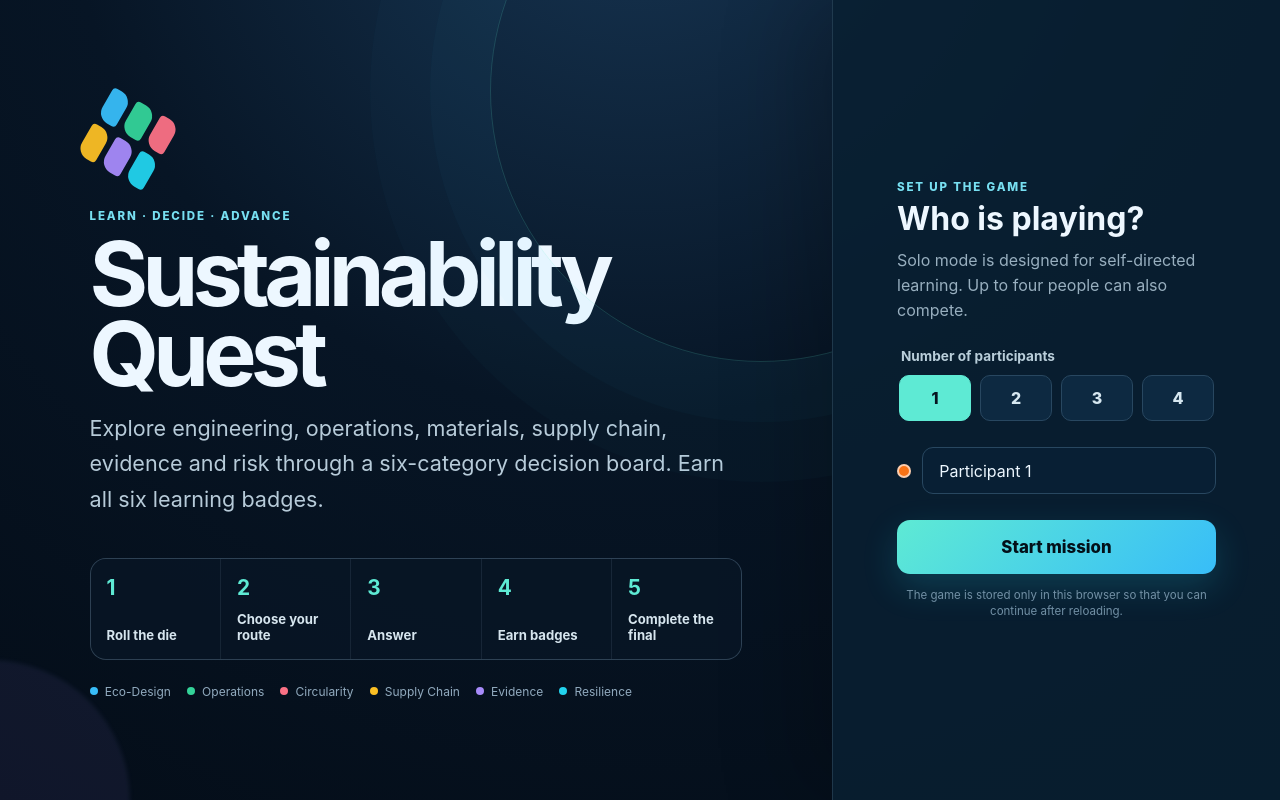
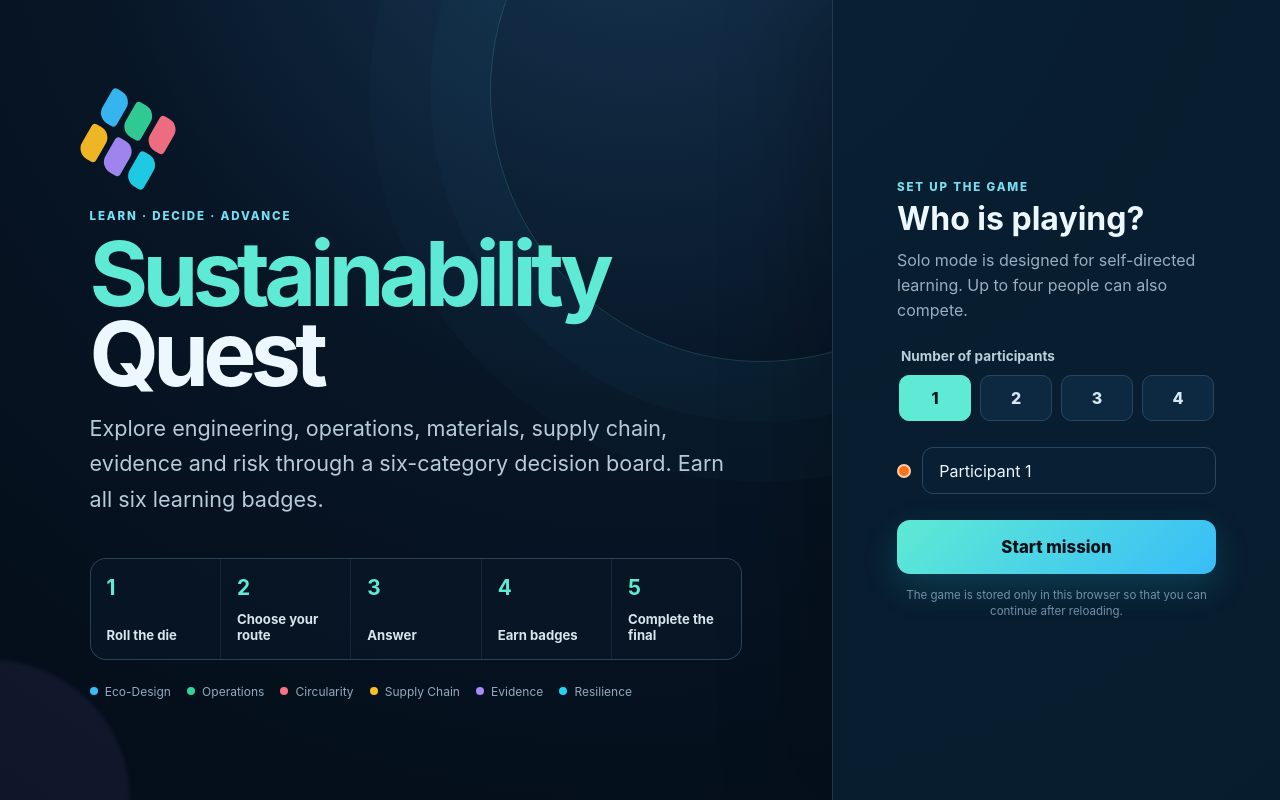
Before and after one commit to AUG79-droid/trivia-airbus-quest-en, a React (Vite) app: page / in a window 1280 px wide. Built offline with nearby package versions, Linux system fonts and the light colour scheme.

Commit message:
Retain original hero accent styling while displaying neutral Sustainability Quest title

```diff
--- a/src/components/game/SetupScreen.tsx
+++ b/src/components/game/SetupScreen.tsx
@@ -23,7 +23,7 @@ export default function SetupScreen({ onStart }: SetupScreenProps) {
           <span /><span /><span /><span /><span /><span />
         </div>
         <p className="eyebrow">LEARN · DECIDE · ADVANCE</p>
-        <h1>Sustainability Quest</h1>
+        <h1><span>Sustainability</span> Quest</h1>
         <p className="setup-lead">
           Explore engineering, operations, materials, supply chain, evidence and risk through a six-category decision board. Earn all six learning badges.
         </p>
```
